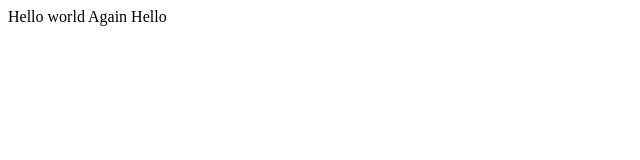
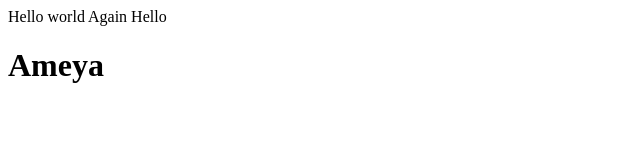
Before and after one commit to Amjaja/WebTest, a plain HTML site: page index.html in a window 1280 px wide. Shown: the whole page, without its empty margins (0-640 px from the left). Drawn offline with Linux system fonts and the light colour scheme.

Commit message:
three-way

```diff
--- a/index.html
+++ b/index.html
@@ -3,5 +3,6 @@
 <body>
 Hello world
 Again Hello
+<h1>Ameya</h1>
 </body>
 </html>
```
